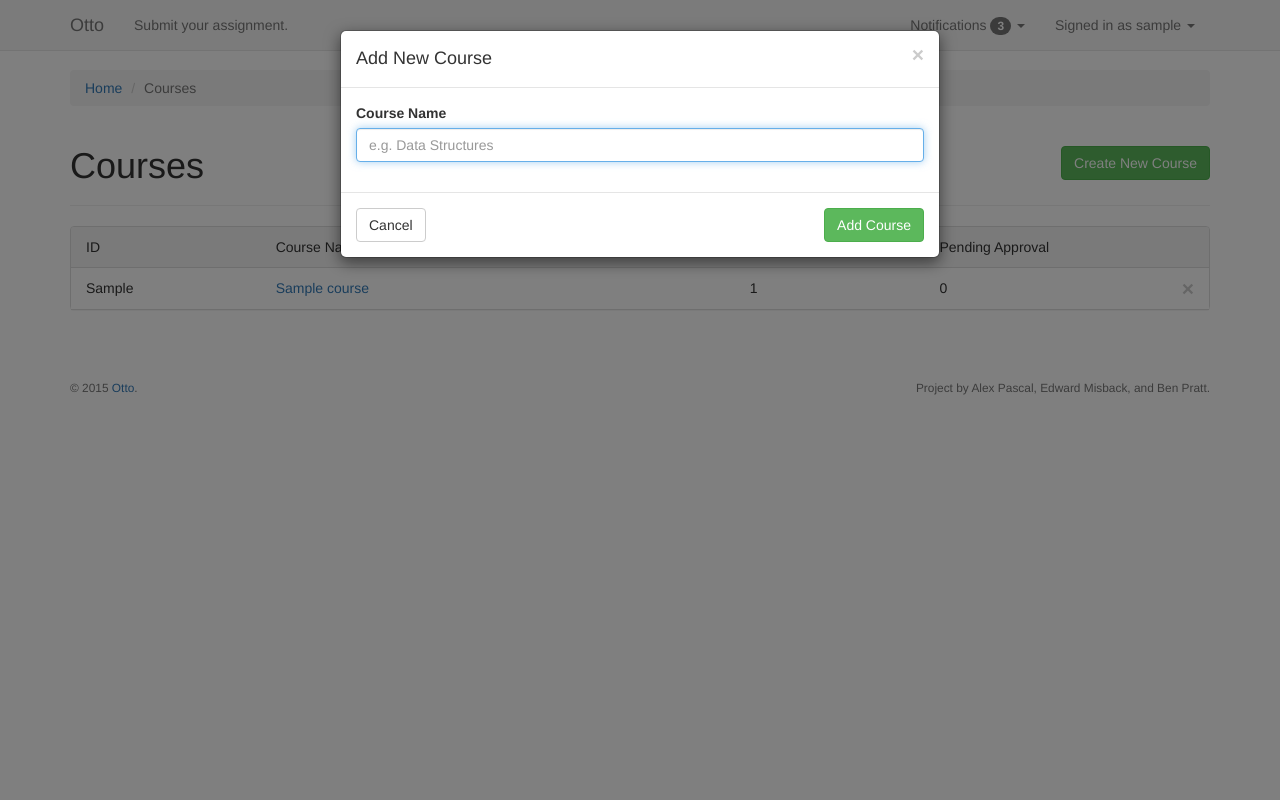
After one commit to elmisback/otto, a Django app: template otto_pkg/templates/courses_instructor.html in a window 1280 px wide, after a click on "Create New Course". The commit adds this page. Run offline with Django 3.2, Linux system fonts and the light colour scheme; the template is opened without the code that fills it: most values are stand-ins (such as "Sample title", 1, 10 or a date in 2020); parts of the project's set-up code (start-up, migrations or seed data) failed here and were passed over; some libraries are stand-ins or nearby versions.

Commit message:
Modified views.py, courses_instructor.html, and courses.js for AJAX requests

```diff
--- a/otto_pkg/templates/base.html
+++ b/otto_pkg/templates/base.html
@@ -58,7 +58,21 @@
             </div><!-- .container -->
         </nav><!-- .navbar .navbar-default -->
 
-        {% block body %}{% endblock %}
+        <div class="container">
+            <ol class="breadcrumb">
+                <li><a href="#">Home</a></li>
+                <li class="active">Courses</li>
+            </ol><!-- .breadcrumb -->
+            {% block body %}{% endblock %}
+            <div class="row">
+                <div class="col-xs-12">
+                    <footer class="site-footer">
+                        <small class="text-muted pull-left">&copy; 2015 <a href="index.html">Otto</a>.</small>
+                        <small class="text-muted pull-right">Project by Alex Pascal, Edward Misback, and Ben Pratt.</small>
+                    </footer>
+                </div>
+            </div><!-- .row -->
+        </div><!-- .container -->
 
         <!-- jQuery (necessary for Bootstrap's JavaScript plugins) -->
         <script src="https://ajax.googleapis.com/ajax/libs/jquery/1.11.2/jquery.min.js"></script>
--- /dev/null
+++ b/otto_pkg/templates/courses_instructor.html
@@ -0,0 +1,108 @@
+{% extends 'base.html' %}
+
+{% block body %}
+
+<div class="page-header">
+    <h1>Courses <button type="button" class="btn btn-success pull-right" data-toggle="modal" data-target="#createNewCourseModal">Create New Course</button></h1>
+</div><!-- .page-header -->
+<div class="panel panel-default">
+    <div class="panel-heading">
+        <div class="row">
+            <div class="col-xs-2">ID</div>
+            <div class="col-xs-5">Course Name</div>
+            <div class="col-xs-2">Enrolled Students</div>
+            <div class="col-xs-2">Pending Approval</div>
+        </div><!-- .row -->
+    </div><!-- .panel-heading -->
+    <div class="list-group course-list">
+        {% if courses %}
+            {% for course in courses %}
+            <div class="list-group-item course" id="course-{{ course.id_str }}">
+                <div class="row">
+                    <div class="col-xs-2 attr-course-id">
+                        <!-- div for easier double click selection -->
+                        <div>{{ course.id_str }}</div>
+                    </div><!-- .attr-course-id -->
+                    <div class="col-xs-5 attr-course-name">
+                        <a href="#" title="{{ course.title }}">{{ course.title }}</a>
+                    </div><!-- .attr-course-name -->
+                    <div class="col-xs-2 attr-course-enrolled">
+                        {{ course.students|length|default:0 }}
+                    </div><!-- .attr-course-enrolled -->
+                    <div class="col-xs-2 attr-course-pending">
+                        0
+                    </div><!-- .attr-course-pending -->
+                    <div class="col-xs-1 attr-course-remove">
+                        <button type="submit" class="close course-remove" aria-label="Close" data-toggle="modal" data-target="#deleteCourseModal" data-course-id="{{ course.id_str }}"><span aria-hidden="true">&times;</span></button>
+                    </div><!-- .attr-course-remove -->
+                </div><!-- .row -->
+            </div><!-- .list-group-item .course -->
+            {% endfor %}
+        {% endif %}
+        <div class="list-group-item course course-none {% if courses %}hidden{% endif %}">
+            <div class="row">
+                <div class="col-xs-2 attr-course-id"></div>
+                <div class="col-xs-5 attr-course-name">
+                    <span class="text-muted">You are not enrolled in any courses.</span>
+                </div>
+                <div class="col-xs-2 attr-course-enrolled"></div>
+                <div class="col-xs-2 attr-course-pending"></div>
+                <div class="col-xs-1 attr-course-remove hidden">
+                    <button type="submit" class="close course-remove" aria-label="Close" data-toggle="modal" data-target="#deleteCourseModal"><span aria-hidden="true">&times;</span></button>
+                </div>
+            </div><!-- .row -->
+        </div><!-- .list-group-item .course -->
+    </div><!-- .list-group -->
+</div><!-- .panel .panel-default -->
+
+<div class="modal fade" id="createNewCourseModal" tabindex="-1" role="dialog" aria-labelledby="createNewCourseModal" aria-hidden="true">
+    <div class="modal-dialog">
+        <div class="modal-content">
+            <form id="createNewCourseForm" method="post" action="/courses">
+                <div class="modal-header">
+                    <button type="button" class="close" data-dismiss="modal" aria-label="Close"><span aria-hidden="true">&times;</span></button>
+                    <h4 class="modal-title">Add New Course</h4>
+                </div><!-- .modal-header -->
+                <div class="modal-body">
+                    <div class="form-group">
+                        <label for="course_title">Course Name</label>
+                        <input name="course_title" type="text" class="form-control" placeholder="e.g. Data Structures">
+                    </div>
+                </div><!-- .modal-body -->
+                <div class="modal-footer">
+                    {% csrf_token %}
+                    <input name="action" type="hidden" value="addCourse">
+                    <input type="hidden" name="ajax">
+                    <button type="button" class="btn btn-default pull-left" data-dismiss="modal">Cancel</button>
+                    <button type="submit" class="btn btn-success" data-loading-text="Adding...">Add Course</button>
+                </div><!-- .modal-footer -->
+            </form>
+        </div><!-- .modal-content -->
+    </div><!-- .model-dialog -->
+</div><!-- .modal -->
+
+<div class="modal fade" id="deleteCourseModal" tabindex="-1" role="dialog" aria-labelledby="deleteCourseModal" aria-hidden="true">
+    <div class="modal-dialog">
+        <div class="modal-content">
+            <form id="deleteCourseForm" method="post" action="/courses">
+                <div class="modal-header">
+                    <button type="button" class="close" data-dismiss="modal" aria-label="Close"><span aria-hidden="true">&times;</span></button>
+                    <h4 class="modal-title">Confirm Delete</h4>
+                </div><!-- .modal-header -->
+                <div class="modal-body">
+                    <p>This will permanently delete all associated enrolled students, assignments, submissions, and comments. There is no way to undo this action.</p>
+                </div><!-- .modal-body -->
+                <div class="modal-footer">
+                    {% csrf_token %}
+                    <input type="hidden" name="action" value="removeCourse">
+                    <input type="hidden" name="course_id">
+                    <input type="hidden" name="ajax">
+                    <button type="button" class="btn btn-default pull-left" data-dismiss="modal">Cancel</button>
+                    <button type="submit" class="btn btn-danger" data-loading-text="Removing...">Delete Course</button>
+                </div><!-- .modal-footer -->
+            </form>
+        </div><!-- .modal-content -->
+    </div><!-- .model-dialog -->
+</div><!-- .modal -->
+
+{% endblock %}
--- a/otto_pkg/templates/js/courses.js
+++ b/otto_pkg/templates/js/courses.js
@@ -1,6 +1,59 @@
 jQuery(document).ready(function($){
-    // $('.course-remove').on('click',function(){
-    //     $courseID = $(this).parent().find('.attr-course-id div').text();
-    //     $response = $.post( '/courses', { 'course_id': $courseID } ).done( function(){ alert('done'); });
-    // });
+
+    $('#createNewCourseModal').on('shown.bs.modal', function(){
+        $('input[name="course_title"]', this).focus();
+    });
+
+    $('#deleteCourseModal').on('shown.bs.modal', function(e){
+        var target = $(e.relatedTarget);
+        this.caller = target.closest('.course');
+        var courseID = target.data('course-id');
+        $('input[name="course_id"]', this).val(courseID);
+    });
+
+    $('#createNewCourseForm').submit(function(){
+        var form = $(this);
+        $('input[name="ajax"]', form).val(true);
+        var formData = form.serialize();
+        var courseNone = $('.course-none');
+        var modal = form.closest('.modal');
+        var actionButton = form.find('input[type="submit"]');
+        var courseList = $('.course-list');
+        actionButton.button('loading');
+        var response = $.post('/courses', formData).success(function(response){
+            var data = $.parseJSON(response);
+            var newRow = $('.course-list .course:first-of-type').clone(true);
+            $('.attr-course-id', newRow).html('<div>' + data.course_id + '</div>');
+            $('.attr-course-name', newRow).html('<a href="' + data.course_url + '" title="' + data.course_title + '">' + data.course_title + '</a>');
+            $('.attr-course-enrolled, .attr-course-pending', newRow).text('0');
+            $('.attr-course-remove', newRow).removeClass('hidden');
+            newRow.removeClass('course-none hidden');
+            newRow.attr('id', 'course-' + data.course_id);
+            courseNone.addClass('hidden');
+            courseNone.before(newRow);
+            actionButton.button('reset');
+            modal.modal('hide');
+        });
+        return false;
+    });
+
+    $('#deleteCourseForm').submit(function(){
+        var form = $(this);
+        $('input[name="ajax"]', form).val(true);
+        var formData = form.serialize();
+        var modal = form.closest('.modal');
+        var actionButton = form.find('input[type="submit"]');
+        actionButton.button('loading');
+        var response = $.post('/courses', formData).success(function(response){
+            var target = $('input[name="course_id"]').val();
+            $('#course-' + target).remove();
+            if ( $('.course-list .course').length < 2 ) {
+                $('.course-none').removeClass('hidden');
+            }
+            actionButton.button('reset');
+            modal.modal('hide');
+        });
+        return false;
+    });
+
 });
```
Also changed, not shown: otto_pkg/otto/models.py (+13 -15 lines), otto_pkg/otto/views.py (+43 -39 lines), otto_pkg/templates/courses.html (+56 -37 lines).
